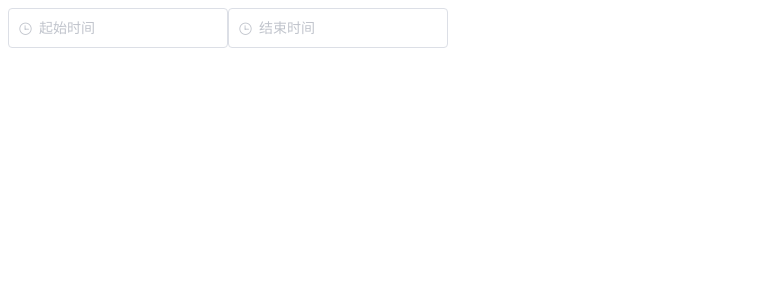
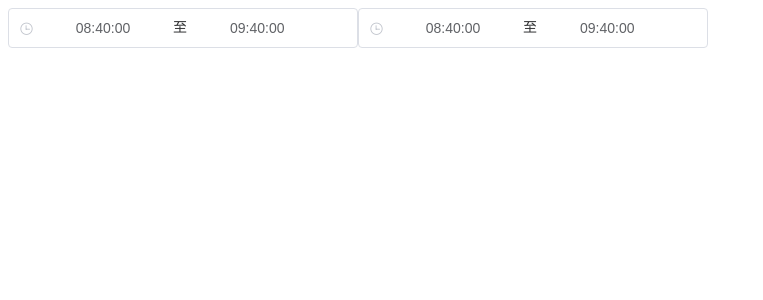
Before and after one commit to kingyeahwei/element_learning, a Vue app: page / in a window 1280 px wide. Shown: the top 300 px of the page, without its empty margins (0-763 px from the left). Built offline with nearby package versions, Linux system fonts and the light colour scheme.

Commit message:
timepicker 任意时间范围

```diff
--- a/src/App.vue
+++ b/src/App.vue
@@ -1,25 +1,22 @@
 <template>
   <div id="app">
-    <el-time-select
-      placeholder="起始时间"
-      v-model="startTime"
-      :picker-options="{
-        start: '08:30',
-        step: '00:15',
-        end: '18:30',
-        maxTime: endTime
-      }"
-    ></el-time-select>
-    <el-time-select
-      placeholder="结束时间"
-      v-model="endTime"
-      :picker-options="{
-        start: '08:30',
-        step: '00:15',
-        end: '18:30',
-        minTime: startTime
-      }"
-    ></el-time-select>
+    <el-time-picker
+      is-range
+      v-model="value1"
+      range-separator="至"
+      start-placeholder="开始时间"
+      end-placeholder="结束时间"
+      placeholder="选择时间范围"
+    ></el-time-picker>
+    <el-time-picker
+      is-range
+      arrow-control
+      v-model="value2"
+      range-separator="至"
+      start-placeholder="开始时间"
+      end-placeholder="结束时间"
+      placeholder="选择时间范围"
+    ></el-time-picker>
   </div>
 </template>
 
@@ -29,8 +26,8 @@
     name: "app",
     data() {
       return {
-        startTime: "",
-        endTime: ""
+        value1: [new Date(2016, 9, 10, 8, 40), new Date(2016, 9, 10, 9, 40)],
+        value2: [new Date(2016, 9, 10, 8, 40), new Date(2016, 9, 10, 9, 40)]
       }
     },
     methods: {
```
